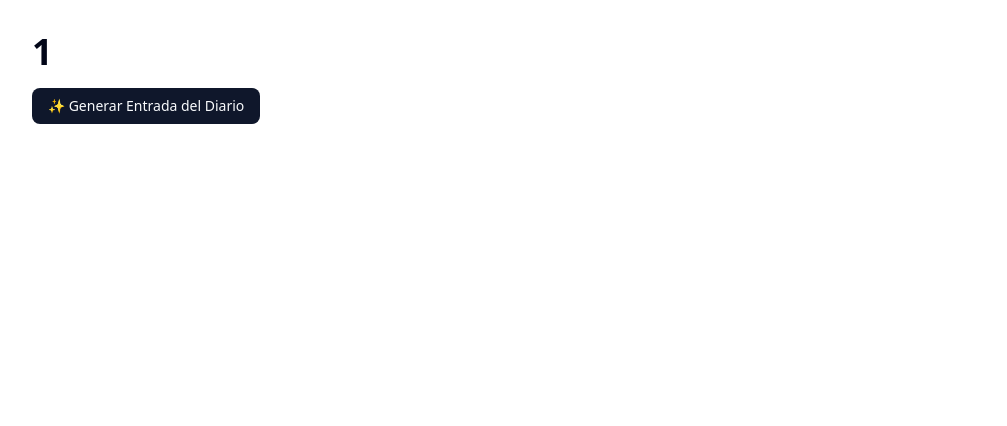
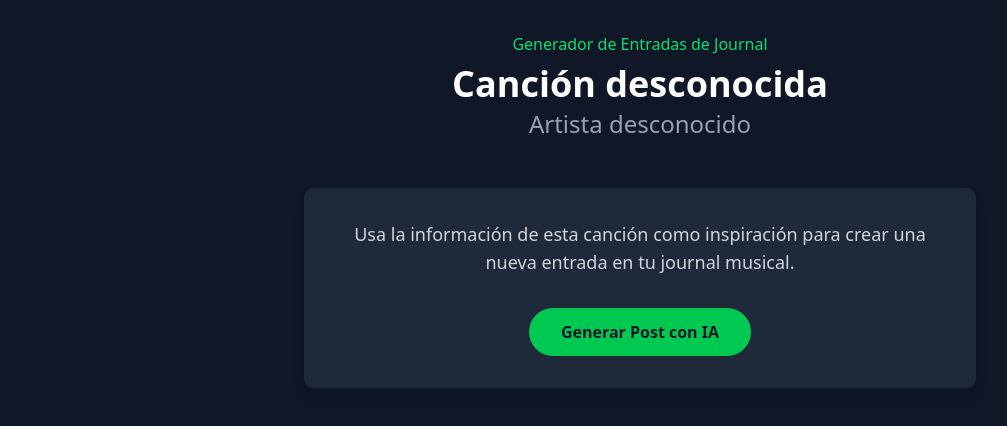
Before and after one commit to slyvenegas/brinf-music-journal, a Next.js app: page /journal/1 in a window 1280 px wide. Shown: the top 426 px of the page, without its empty margins (0-1007 px from the left). Built offline with nearby package versions, Linux system fonts and the light colour scheme.

Commit message:
modificaciones API Last.fm y [Slug]/PAge.tsx para despliegue en Vercel EXITOSO

```diff
--- a/src/app/api/lastfm/route.ts
+++ b/src/app/api/lastfm/route.ts
@@ -12,6 +12,8 @@ export async function GET(request: Request) {
   }
 
   const lastfmUrl = `https://ws.audioscrobbler.com/2.0/?method=user.getlovedtracks&user=${user}&api_key=${apiKey}&format=json&limit=5`;
+
+  console.log("URL construida para Last.fm:", lastfmUrl);
 
   try {
     const response = await fetch(lastfmUrl);
--- a/src/app/journal/[slug]/page.tsx
+++ b/src/app/journal/[slug]/page.tsx
@@ -1,20 +1,25 @@
 // src/app/journal/[slug]/page.tsx
-'use client'; // <-- Esto es MUY importante. Indica que es un componente interactivo.
 
-import { useState } from 'react';
-import { Button } from '@/components/ui/button';
-import { Card, CardContent, CardHeader, CardTitle } from '@/components/ui/card';
+'use client';
 
-// Los parámetros de la URL llegan como 'props' a la página
-export default function JournalEntryPage({ params }: { params: { slug: string } }) {
-  // Usamos decodeURIComponent para limpiar el título de la canción que viene de la URL
-  const songTitle = decodeURIComponent(params.slug);
-  const [generatedText, setGeneratedText] = useState('');
+import { useSearchParams } from 'next/navigation';
+import { useState } from 'react'; // Importamos useState
+
+export default function JournalPage() {
+  const searchParams = useSearchParams();
+  const artist = decodeURIComponent(searchParams.get('artist') || 'Artista desconocido');
+  const track = decodeURIComponent(searchParams.get('track') || 'Canción desconocida');
+
+  // Creamos estados para manejar la carga y el post generado
   const [isLoading, setIsLoading] = useState(false);
+  const [generatedPost, setGeneratedPost] = useState('');
 
-  const handleGenerate = async () => {
-    setIsLoading(true);
-    setGeneratedText('');
+  const handleGeneratePost = async () => {
+    setIsLoading(true); // Empezamos la carga
+    setGeneratedPost(''); // Limpiamos el post anterior
+
+    // Creamos el prompt que enviaremos a nuestra API
+    const prompt = `Escribe una entrada de blog poética y reflexiva, de no más de 3 párrafos, inspirada en la canción "${track}" del artista ${artist}.`;
 
     try {
       const response = await fetch('/api/generate', {
@@ -22,42 +27,55 @@ export default function JournalEntryPage({ params }: { params: { slug: string }
         headers: {
           'Content-Type': 'application/json',
         },
-        body: JSON.stringify({ prompt: `Escribe una entrada de blog corta y poética inspirada en el título de una canción: "${songTitle}"` }),
+        body: JSON.stringify({ prompt }),
       });
 
       if (!response.ok) {
-        throw new Error('La respuesta de la API no fue exitosa');
+        throw new Error('La respuesta de la API de generación no fue exitosa.');
       }
 
       const data = await response.json();
-      setGeneratedText(data.text);
+      setGeneratedPost(data.text); // Guardamos el texto generado
 
     } catch (error) {
-      console.error('Error al generar el texto:', error);
-      setGeneratedText('Hubo un error al generar el texto. Inténtalo de nuevo.');
+      console.error("Error al generar el post:", error);
+      setGeneratedPost('Hubo un error al intentar generar el post. Por favor, inténtalo de nuevo.');
     } finally {
-      setIsLoading(false);
+      setIsLoading(false); // Terminamos la carga
     }
   };
 
   return (
-    <main className="container mx-auto p-4 md:p-8">
-      <h1 className="text-4xl font-bold tracking-tight mb-4">{songTitle}</h1>
+    <main className="container mx-auto p-8 bg-gray-900 text-white min-h-screen">
+      <header className="text-center mb-12">
+        <p className="text-green-400">Generador de Entradas de Journal</p>
+        <h1 className="text-4xl font-bold mt-2 truncate" title={track}>{track}</h1>
+        <h2 className="text-2xl text-gray-400 mt-1">{artist}</h2>
+      </header>
 
-      <Button onClick={handleGenerate} disabled={isLoading}>
-        {isLoading ? 'Generando...' : '✨ Generar Entrada del Diario'}
-      </Button>
+      <div className="flex flex-col items-center">
+        <div className="bg-gray-800 p-8 rounded-lg shadow-lg w-full max-w-2xl text-center">
+          <p className="text-lg text-gray-300">
+            Usa la información de esta canción como inspiración para crear una nueva entrada en tu journal musical.
+          </p>
+          <button
+            onClick={handleGeneratePost}
+            disabled={isLoading} // Deshabilitamos el botón mientras carga
+            className="mt-8 bg-green-500 hover:bg-green-600 text-gray-900 font-bold py-3 px-8 rounded-full transition-all duration-300 hover:scale-105 disabled:bg-gray-600 disabled:cursor-not-allowed"
+          >
+            {isLoading ? 'Generando...' : 'Generar Post con IA'}
+          </button>
+        </div>
 
-      {generatedText && (
-        <Card className="mt-8">
-          <CardHeader>
-            <CardTitle>Entrada Generada</CardTitle>
-          </CardHeader>
-          <CardContent>
-            <p className="whitespace-pre-wrap">{generatedText}</p>
-          </CardContent>
-        </Card>
-      )}
+        {/* Sección para mostrar el post generado */}
+        {generatedPost && (
+          <div className="mt-12 bg-gray-800 p-8 rounded-lg shadow-lg w-full max-w-2xl">
+            <h3 className="text-2xl font-bold text-green-300 mb-4">Entrada Generada</h3>
+            {/* Usamos 'whitespace-pre-wrap' para respetar los saltos de línea */}
+            <p className="text-gray-300 leading-relaxed whitespace-pre-wrap">{generatedPost}</p>
+          </div>
+        )}
+      </div>
     </main>
   );
 }
--- a/src/app/page.tsx
+++ b/src/app/page.tsx
@@ -1,73 +1,92 @@
 // src/app/page.tsx
-import Link from 'next/link';
-import {
-  Card,
-  CardHeader,
-  CardTitle,
-} from "@/components/ui/card";
 
-// --- FUNCIONES PARA OBTENER DATOS (SIN CAMBIOS) ---
-const getBaseUrl = () => {
-  if (process.env.VERCEL_URL) {
-    return `https://${process.env.VERCEL_URL}`;
-  }
-  return 'http://localhost:3000';
-};
+export const dynamic = 'force-dynamic'; // Asegura que la página siempre sea dinámica
 
-// --- 1. SIMPLIFICAMOS EL TIPO 'Track' ---
-// Ya no necesitamos la propiedad 'image'
-type Track = {
+// Definimos un tipo para nuestros datos para que TypeScript nos ayude
+interface Track {
   name: string;
   artist: {
     name: string;
   };
-};
-
-// Dejamos la función que obtiene los datos tal como estaba funcionando
-async function getLovedTracks() {
-  const baseUrl = getBaseUrl();
-  const res = await fetch(`${baseUrl}/api/lastfm?user=LyVenegas`, {
-    cache: 'no-store',
-  });
-  if (!res.ok) {
-    throw new Error('Fallo al obtener los datos');
-  }
-  const data = await res.json();
-  // El truco para evitar el error si la API cambia es devolver un array vacío si no encuentra los datos
-  return data?.lovedtracks?.track as Track[] || [];
+  url: string; // La URL original de Last.fm, la usaremos como 'key' única
 }
 
+// Esta función llama DIRECTAMENTE a la API de Last.fm
+async function getTracks() {
+  const apiKey = process.env.LASTFM_API_KEY;
+  const user = 'LyVenegas'; // Tu usuario de Last.fm
 
-// --- 2. COMPONENTE DE PÁGINA SIMPLIFICADO ---
+  if (!apiKey) {
+    console.error('La variable de entorno LASTFM_API_KEY no está configurada.');
+    return [];
+  }
+
+  const lastfmUrl = `https://ws.audioscrobbler.com/2.0/?method=user.getlovedtracks&user=${user}&api_key=${apiKey}&format=json&limit=5`;
+
+  try {
+    const response = await fetch(lastfmUrl, { cache: 'no-store' });
+
+    if (!response.ok) {
+      throw new Error(`La respuesta de Last.fm no fue exitosa. Status: ${response.status}`);
+    }
+
+    const data = await response.json();
+
+    if (data.error) {
+      throw new Error(`Error de la API de Last.fm: ${data.message}`);
+    }
+
+    return data?.lovedtracks?.track || [];
+  } catch (error) {
+    console.error("Error al obtener los tracks en la página:", error);
+    return [];
+  }
+}
+
+// Nuestra página es un componente asíncrono que obtiene los datos
 export default async function HomePage() {
-  const tracks = await getLovedTracks();
+  const tracks: Track[] = await getTracks();
 
   return (
-    <main className="container mx-auto p-4 md:p-8">
-      <header className="mb-8">
-        <h1 className="text-4xl font-bold tracking-tight">Music Journal</h1>
-        <p className="text-lg text-muted-foreground">
-          Una selección de mis canciones favoritas de Last.fm.
-        </p>
+    <main className="container mx-auto p-8 bg-gray-900 text-white min-h-screen">
+      <header className="text-center mb-12">
+        <h1 className="text-5xl font-bold text-green-400">Brinf Music Journal</h1>
+        <p className="text-gray-400 mt-2">Mis últimas 5 canciones favoritas en Last.fm</p>
       </header>
 
-      {/* Usamos una sola columna para un look más de lista */}
-      <div className="space-y-4">
-        {tracks.map((track, index) => {
-          const fullTitle = `${track.artist.name} - ${track.name}`;
+      {tracks.length > 0 ? (
+        <div className="grid grid-cols-1 sm:grid-cols-2 lg:grid-cols-3 gap-6">
+          {tracks.map((track) => {
+            // Codificamos los nombres para que sean seguros en una URL
+            const artist = encodeURIComponent(track.artist.name);
+            const trackName = encodeURIComponent(track.name);
 
-          return (
-            // --- 3. ELIMINAMOS TODA LA LÓGICA DE IMÁGENES ---
-            <Link href={`/journal/${encodeURIComponent(track.name)}?artist=${encodeURIComponent(track.artist.name)}`} key={index}>
-              <Card className="hover:border-primary transition-colors">
-                <CardHeader>
-                  <CardTitle>{fullTitle}</CardTitle>
-                </CardHeader>
-              </Card>
-            </Link>
-          )
-        })}
-      </div>
+            return (
+              // El 'href' apunta a nuestra página de journal con los datos de la canción
+              <a
+                key={track.url}
+                href={`/journal/generate-post?artist=${artist}&track=${trackName}`}
+                className="block bg-gray-800 p-5 rounded-lg shadow-lg hover:shadow-green-500/50 hover:-translate-y-1 transition-all duration-300"
+              >
+                <div>
+                  <h2 className="text-2xl font-semibold text-green-300 truncate" title={track.name}>
+                    {track.name}
+                  </h2>
+                  <p className="text-gray-400 text-lg mt-1">{track.artist.name}</p>
+                  <p className="text-green-500 mt-4 inline-block">
+                    Generar entrada →
+                  </p>
+                </div>
+              </a>
+            );
+          })}
+        </div>
+      ) : (
+        <div className="text-center">
+          <p className="text-xl text-red-500">No se pudieron cargar las canciones.</p>
+          <p className="text-gray-500 mt-2">Inténtalo de nuevo más tarde.</p>
+        </div>
+      )}
     </main>
   );
 }
```
Also changed, not shown: 1 other file (tests, documents, lock files or other folders).
